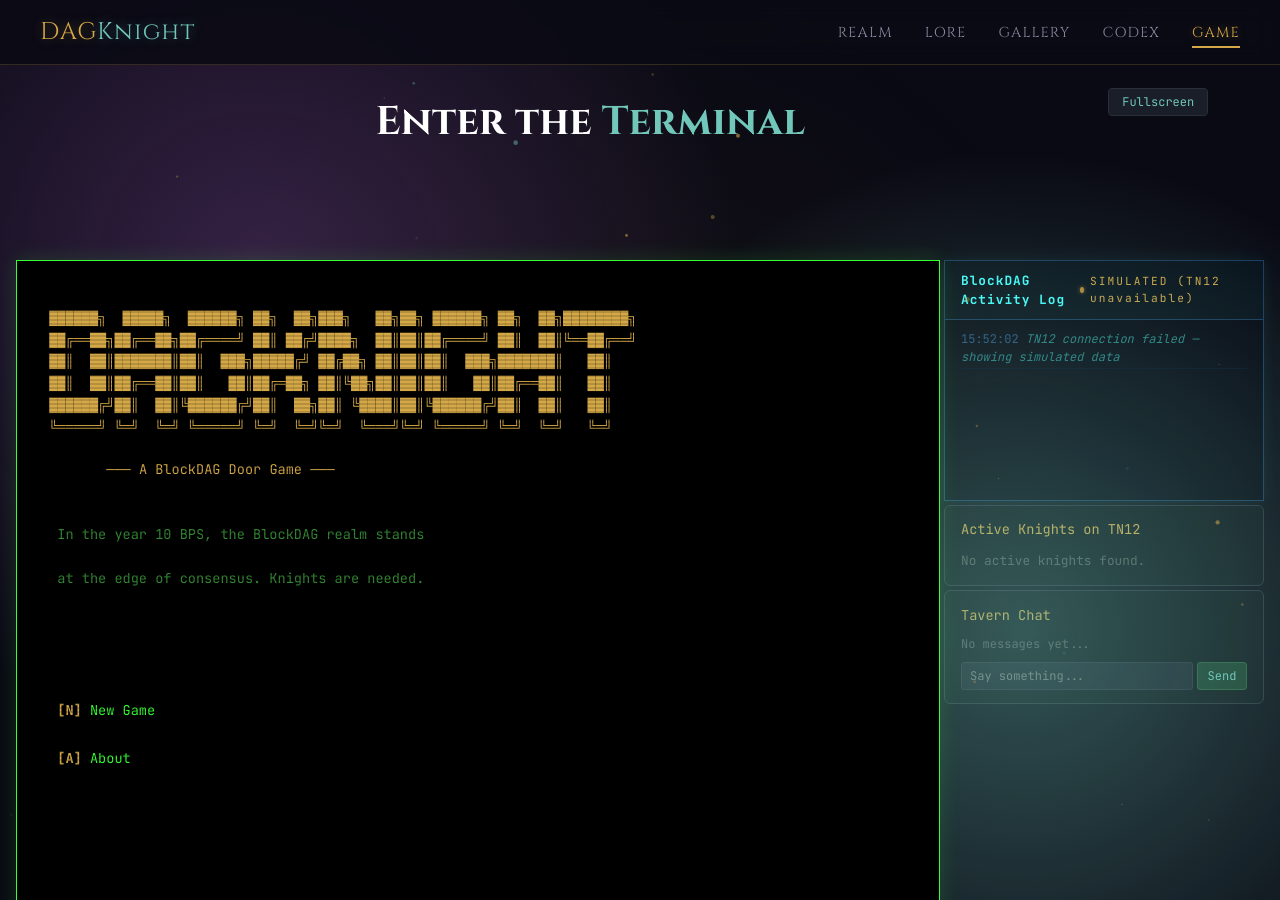
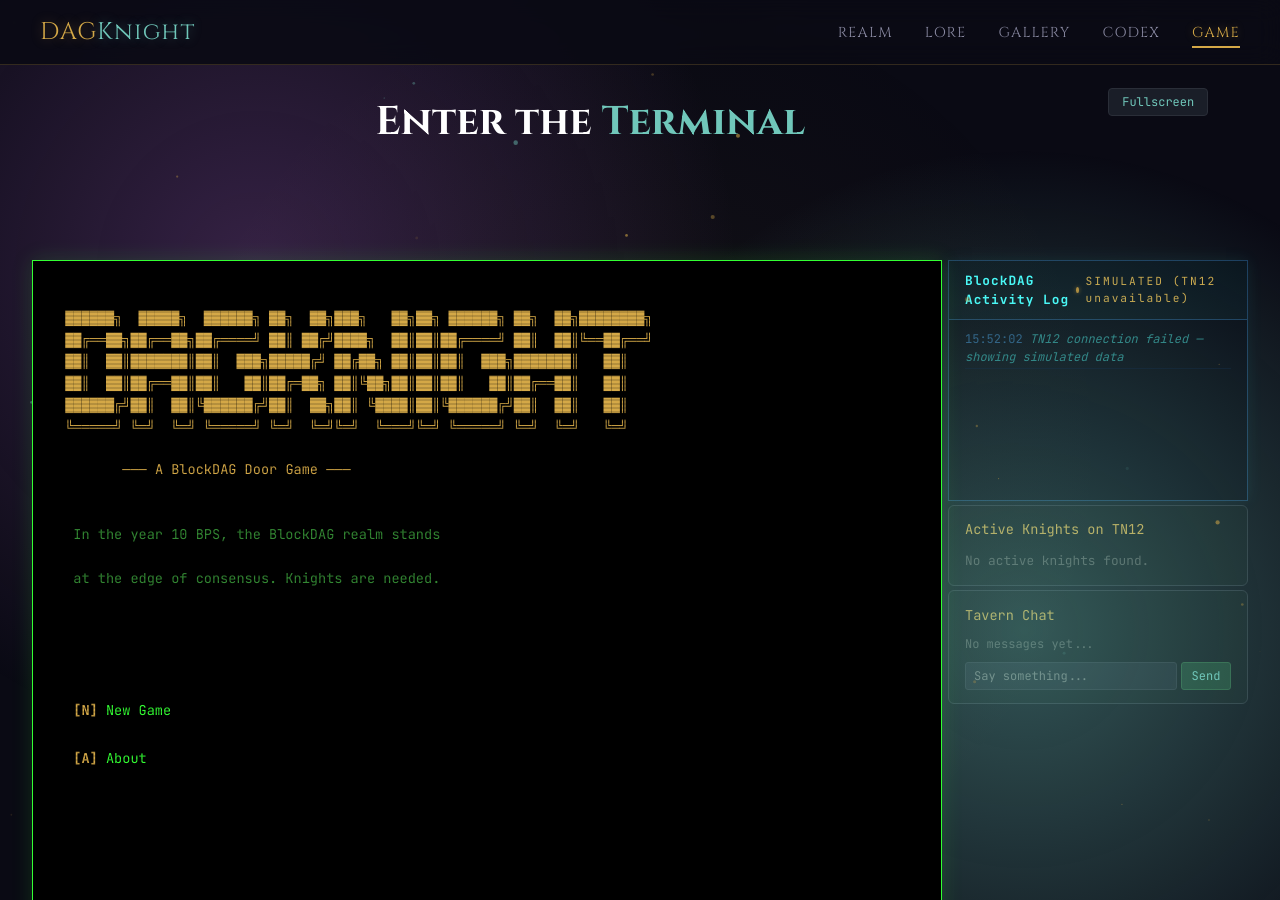
Before and after one commit to creative-inference/dagknight.xyz, a Jekyll site: the page built from game/index.html, in a window 1280 px wide and 900 px high, scrolled down 2425 px. Built offline with Jekyll 4.4.1, drawn with Linux system fonts in a browser that asks for light colours.

Commit message:
Cap game panel at 1400px with 2rem margin
Co-Authored-By: Claude Opus 4.6 (1M context) <noreply@anthropic.com>

```diff
--- a/game/index.html
+++ b/game/index.html
@@ -172,14 +172,8 @@ description: "A BBS door game forged in the fires of BlockDAG consensus"
 <style>
   /* Normal mode: terminal + sidebar grid */
   #game-panel {
-    display: grid; grid-template-columns: 1fr 320px;
-    gap: 4px; max-width: 100%; margin: 0 auto; padding: 0 1rem;
-  }
-  @media (min-width: 1400px) {
-    #game-panel { grid-template-columns: 1fr 400px; }
-  }
-  @media (min-width: 1800px) {
-    #game-panel { grid-template-columns: 1fr 480px; }
+    display: grid; grid-template-columns: 1fr 300px;
+    gap: 6px; max-width: 1400px; margin: 0 auto; padding: 0 2rem;
   }
   #game-panel #terminal { max-width: none; }
   #game-panel #game-sidebar {
```
